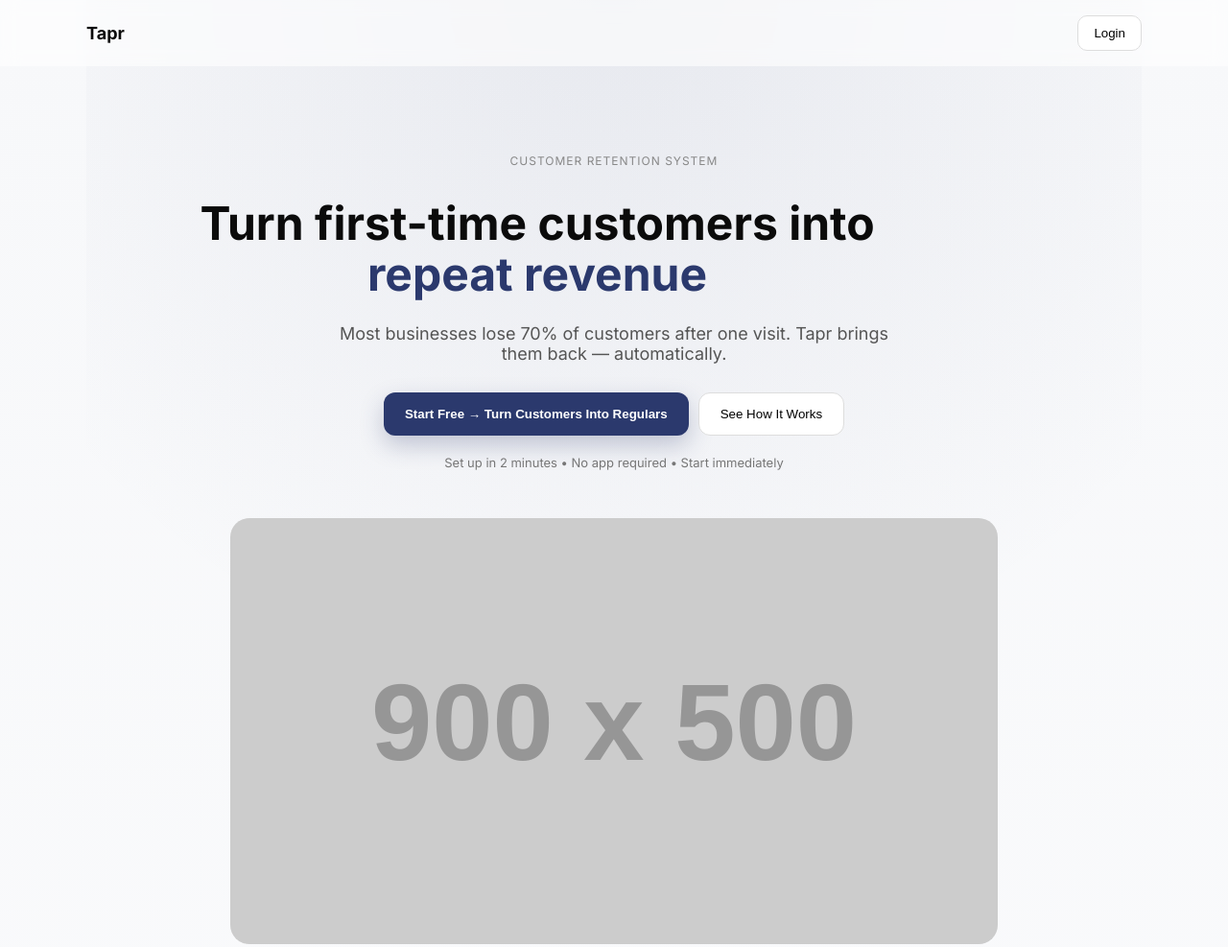
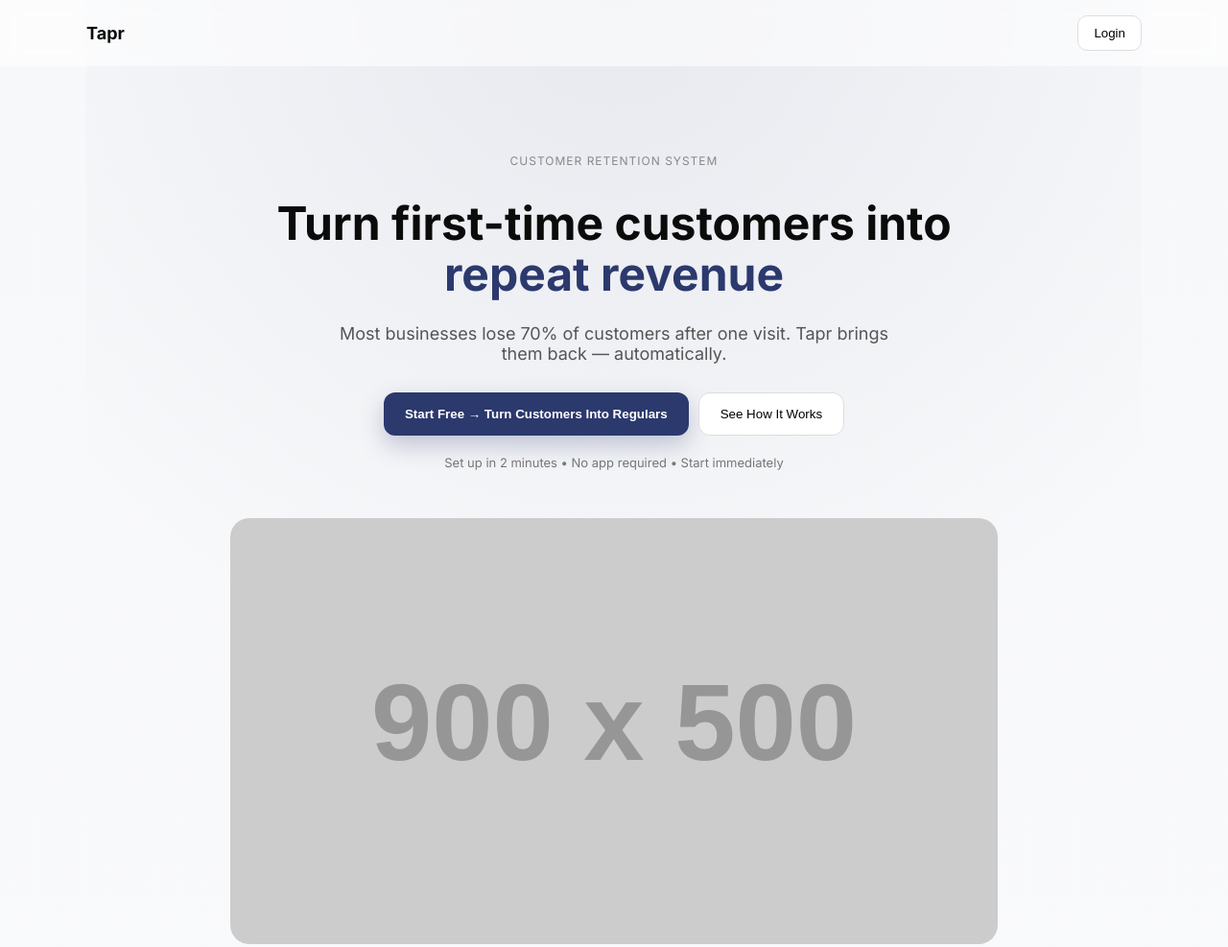
Before and after one commit to patrekk/tapr-backend-final, a website: page public/landing.html in a window 1280 px wide. Shown: the top 987 px of the page at 96% size. Drawn offline with nearby package versions, Linux system fonts and the light colour scheme; placeholder pictures from the web are drawn by us.

Commit message:
center hero

```diff
--- a/public/landing.html
+++ b/public/landing.html
@@ -82,7 +82,7 @@
   font-size: 48px;
   line-height: 1.1;
   max-width: 900px;
-  margin-bottom: 24px;
+  margin: 0 auto 24px;
 }
 
 .hero p {
```
